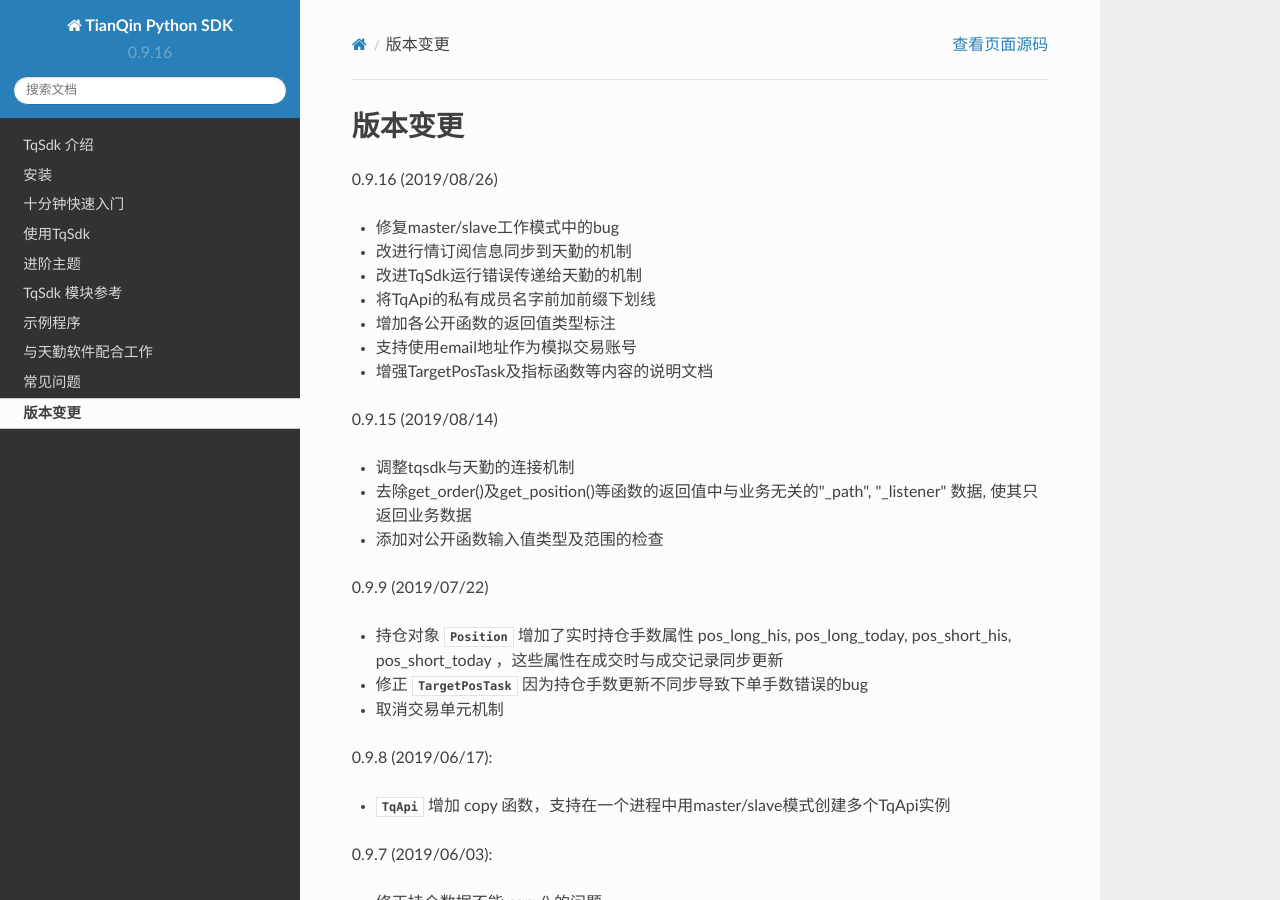
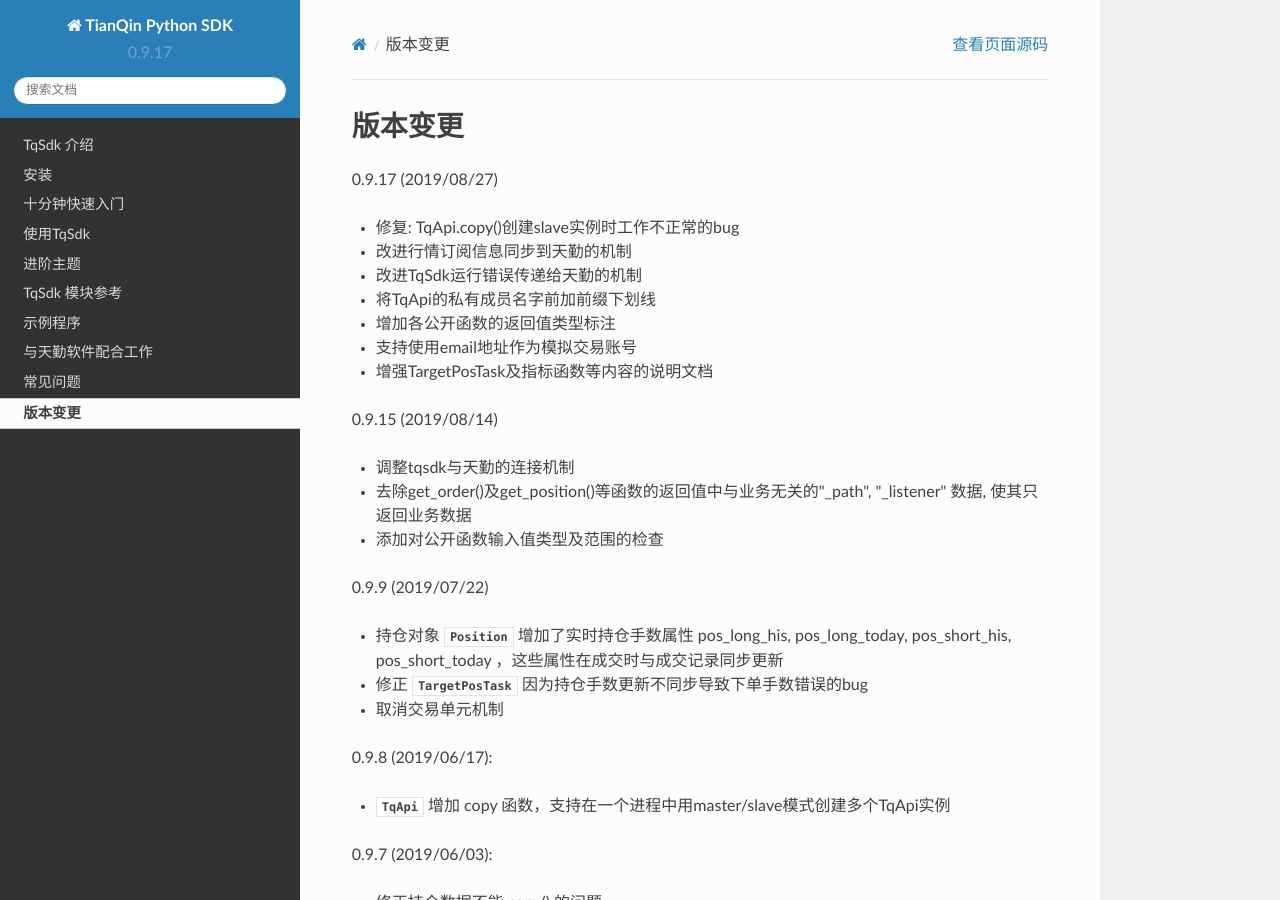
Before and after one commit to shinnytech/tqsdk-python, a Sphinx documentation site: the page built from doc/version.rst, in a window 1280 px wide and 900 px high. Built offline with Sphinx 7.4.7 and the Read the Docs theme 2.0.0, drawn with Linux system fonts in a browser that asks for light colours; comment, search, counter and statistics services are not loaded.

Commit message:
bump version

```diff
--- a/doc/conf.py
+++ b/doc/conf.py
@@ -48,9 +48,9 @@ author = u'TianQin'
 # built documents.
 #
 # The short X.Y version.
-version = u'0.9.16'
+version = u'0.9.17'
 # The full version, including alpha/beta/rc tags.
-release = u'0.9.16'
+release = u'0.9.17'
 
 # The language for content autogenerated by Sphinx. Refer to documentation
 # for a list of supported languages.
--- a/doc/version.rst
+++ b/doc/version.rst
@@ -2,9 +2,9 @@
 
 版本变更
 =============================
-0.9.16 (2019/08/26)
+0.9.17 (2019/08/27)
 
-* 修复master/slave工作模式中的bug
+* 修复: TqApi.copy()创建slave实例时工作不正常的bug
 * 改进行情订阅信息同步到天勤的机制
 * 改进TqSdk运行错误传递给天勤的机制
 * 将TqApi的私有成员名字前加前缀下划线
--- a/setup.py
+++ b/setup.py
@@ -36,7 +36,7 @@ with open("README.md", mode="r", encoding='utf-8') as fh:
 
 setuptools.setup(
     name='tqsdk',
-    version="0.9.16",
+    version="0.9.17",
     description='TianQin SDK',
     author='TianQin',
     author_email='tianqincn@gmail.com',
--- a/tqsdk/__version__.py
+++ b/tqsdk/__version__.py
@@ -1 +1 @@
-__version__ = '0.9.16'
+__version__ = '0.9.17'
```
Also changed, not shown: README.md (+1 -1 lines).
